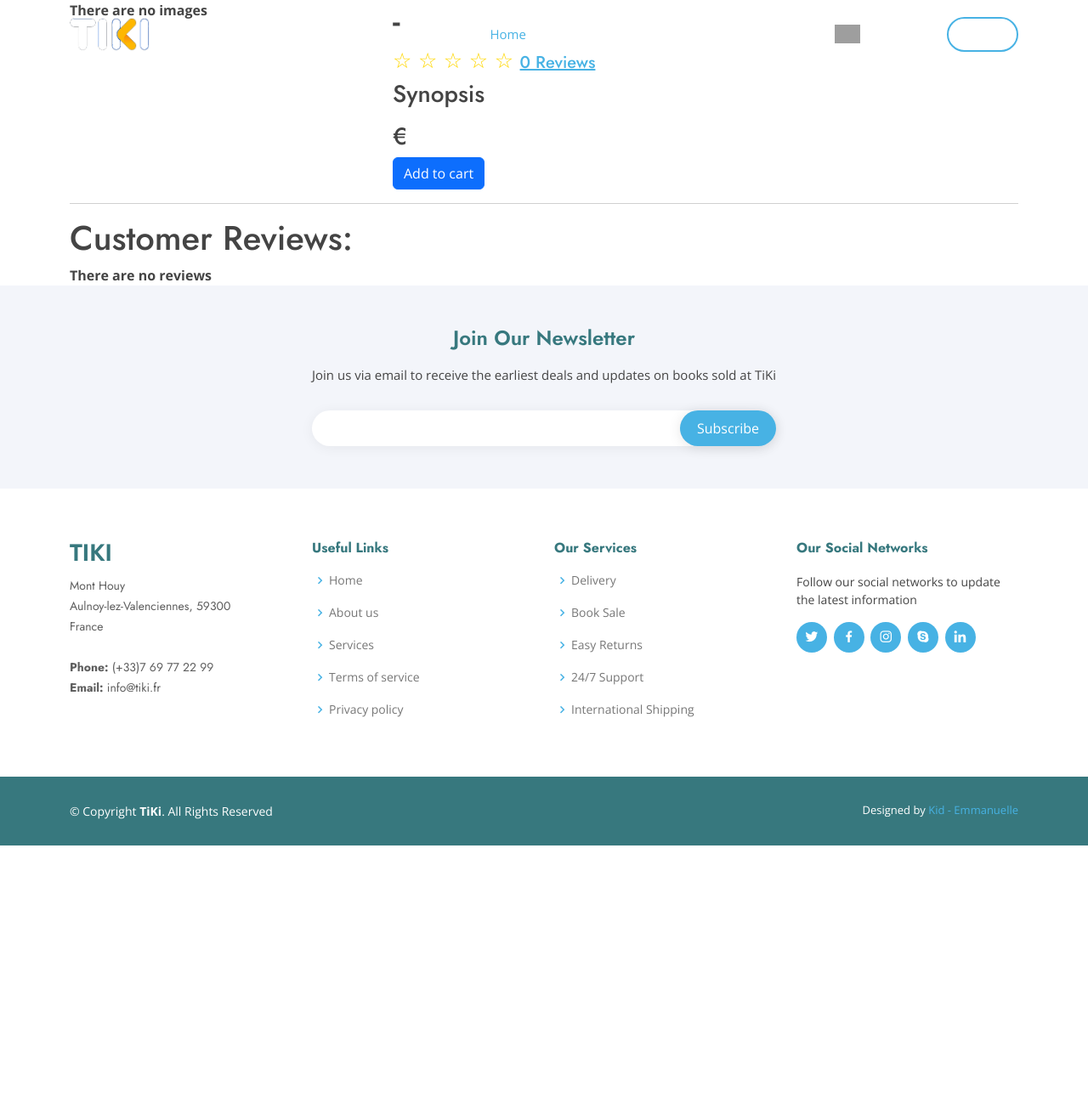
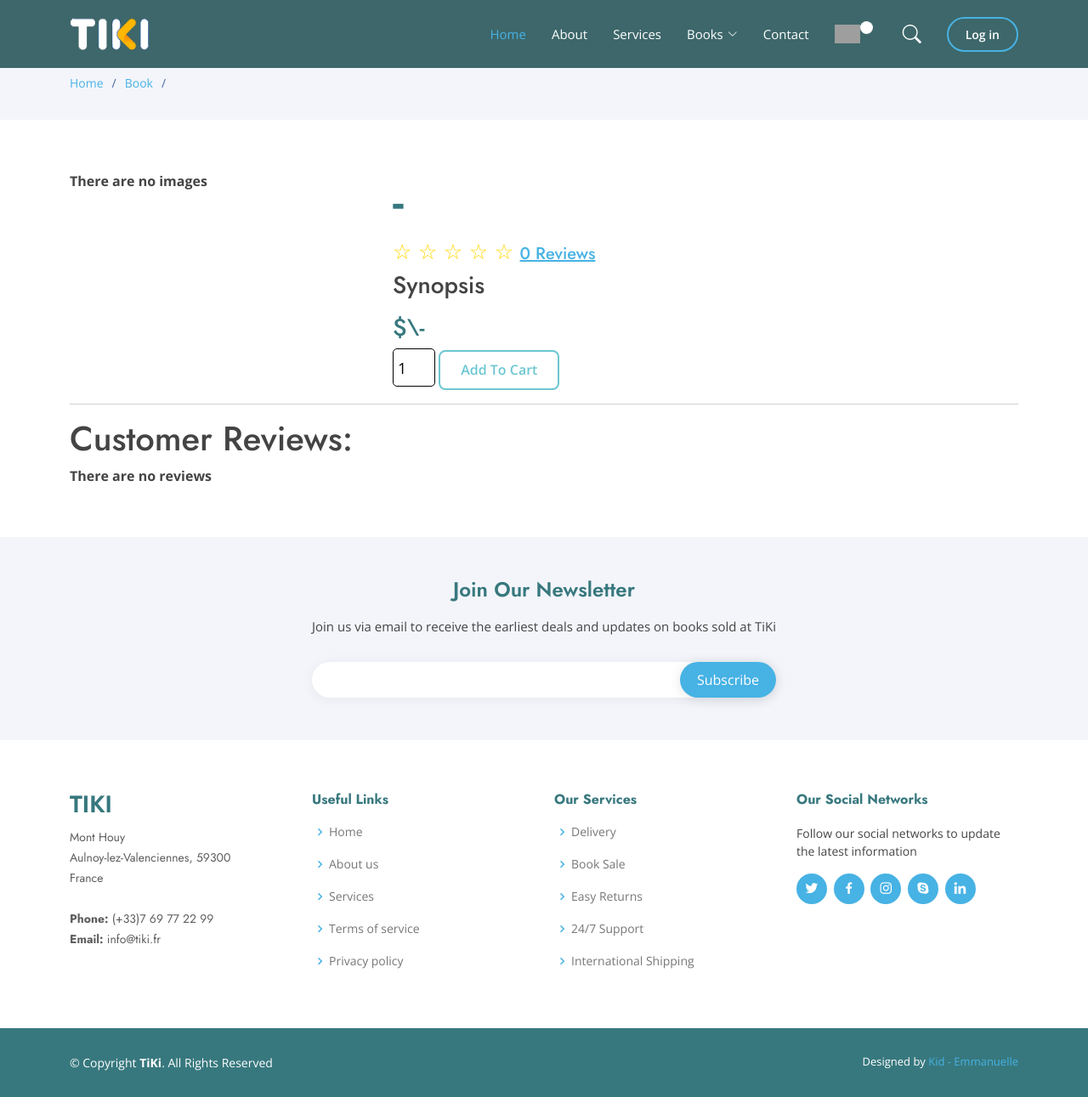
Before and after one commit to kid-emmanuelle/TiKi_Symfony, a PHP site: template templates/book/profil.html.twig in a window 1280 px wide. Shown: the whole page at 85% size. Before the commit the page ends 995 px from the top, so only its background shows below. Run offline with PHP 8.4, Linux system fonts and the light colour scheme; the template is opened without the code that fills it, so the values that code supplies are empty; some libraries are stand-ins or nearby versions; grey boxes are pictures that could not be loaded.

Commit message:
Add to cart feature + Cart Page + Payment + Modify search

```diff
--- a/public/asset/css/bookProfil.css
+++ b/public/asset/css/bookProfil.css
@@ -1,11 +1,81 @@
-.img-small{
+/*--------------------------------------------------------------
+# Breadcrumbs
+--------------------------------------------------------------*/
+.breadcrumbs {
+    padding: 15px 0;
+    background: #f3f5fa;
+    min-height: 40px;
+    margin-top: 72px;
+}
+
+@media (max-width: 992px) {
+    .breadcrumbs {
+        margin-top: 68px;
+    }
+}
+
+.breadcrumbs h2 {
+    font-size: 28px;
+    font-weight: 600;
+    color: #37787e;
+}
+
+.breadcrumbs ol {
+    display: flex;
+    flex-wrap: wrap;
+    list-style: none;
+    padding: 0 0 10px 0;
+    margin: 0;
+    font-size: 14px;
+}
+
+.breadcrumbs ol li+li {
+    padding-left: 10px;
+}
+
+.breadcrumbs ol li+li::before {
+    display: inline-block;
+    padding-right: 10px;
+    color: #4668a2;
+    content: "/";
+}
+
+/*--------------------------------------------------------------
+# Breadcrumbs
+--------------------------------------------------------------*/
+
+.book-detail-images .img-small {
     width: 50px;
     height: 50px;
 }
 
-#main-image{
+.book-detail-images .main-image {
     max-height: 300px;
     max-width: 300px;
+}
+
+.book-details .price {
+    color: #37787e;
+}
+
+.book-details button {
+    display: inline-block;
+    padding: 0.6rem 1.5rem;
+    cursor: pointer;
+    color: #6bc7d0;
+    background: #ffffff;
+    font-size: 1rem;
+    font-weight: 600;
+    border: 2px solid #6bc7d0;
+    border-radius: .5rem;
+    text-transform: capitalize;
+    margin-top: 0;
+}
+
+.book-details button:hover {
+    color: #ffffff;
+    background: #6bc7d0;
+    border: 2px solid #6bc7d0;
 }
 
 /*a{*/
--- a/public/asset/js/base.js
+++ b/public/asset/js/base.js
@@ -278,4 +278,81 @@
             });
         });
     });
+
+    /**
+     * Function set cookie and get cookie of id of a session
+     * Multiple cookie functional
+     */
+    function setCookie(name, value, days) {
+        var expires = "";
+        if (days) {
+            var date = new Date();
+            date.setTime(date.getTime() + (days * 24 * 60 * 60 * 1000));
+            expires = "; expires=" + date.toUTCString();
+        }
+
+        // Get existing cookie value
+        var existingValue = getCookie(name);
+
+        // Append the new value to existing or create a new value
+        var newValue = existingValue ? existingValue + ',' + value : value;
+
+        document.cookie = name + "=" + newValue + expires + "; path=/";
+    }
+
+    function getCookie(name) {
+        var cookieName = name + "=";
+        var decodedCookie = decodeURIComponent(document.cookie);
+        var cookieArray = decodedCookie.split(';');
+
+        for (var i = 0; i < cookieArray.length; i++) {
+            var cookie = cookieArray[i];
+            while (cookie.charAt(0) == ' ') {
+                cookie = cookie.substring(1);
+            }
+            if (cookie.indexOf(cookieName) == 0) {
+                return cookie.substring(cookieName.length, cookie.length);
+            }
+        }
+        return null;
+    }
+
+    /**
+     *
+     */
+    $(document).ready(function () {
+        $('.addToCartForm').submit(function (e) {
+            e.preventDefault();
+            var form = $(this);
+            var formData = form.serialize();
+            var bookId = parseInt(form.find('input[name="bookId"]').val()); // Get the specific book ID for the submitted form
+            console.log('Book ID:', bookId);
+
+            $.ajax({
+                type: 'POST',
+                url: form.attr('action'),
+                data: formData,
+                success: function(response) {
+                    var result = JSON.parse(response);
+                    var successMessage = form.find('.successMessage'); // Get the specific success message for this form
+                    var errorMessage = form.find('.errorMessage'); // Get the specific error message for this form
+
+                    if (result.status === 'success') {
+                        // successMessage.text(result.message).show();
+                        setCookie('bookId', bookId, 1);
+                        alert(result.message + ' Book Id: ' + bookId);
+                    } else {
+                        // errorMessage.text(result.message).show();
+                        alert(result.message + ' Book Id: ' + bookId);
+                    }
+                },
+                error: function () {
+                    alert('Failed to add book. Please try again later!');
+                }
+            });
+            // return false;
+        });
+    });
+
+
 })()
--- a/public/asset/js/identification.js
+++ b/public/asset/js/identification.js
@@ -51,6 +51,9 @@
             if (response.success) {
                 // Update loginButton in navbar
                 alert("Login successful!");
+                let userName = username.split('@')[1].split('.')[0];
+                setCookie('loggedIn', 'true', 1); // 'loggedIn' set to 'true' with an expiration of 1 day
+                setCookie('userName', userName, 1); // 'userName' set to 'JohnDoe' with an expiration of 1 day
                 window.location.href = '/';
             } else {
                 if(response.code === 1){
--- a/src/Routes/routes.php
+++ b/src/Routes/routes.php
@@ -10,6 +10,8 @@
 $routes->add('about', new Route('/about'));
 $routes->add('search', new Route('/search'));
 $routes->add('bookSearch', new Route('/bookSearch'));
+$routes->add('addToCart', new Route('/addToCart'));
+$routes->add('userCart', new Route('/{user}/cart', ['user' => 'user']));
 $routes->add('hello', new Route('/hello/{name}', ['name' => 'World']));
 $routes->add('fibonacci', new Route('/fibonacci/{nb}', ['nb' => 10], ['nb' => '^[1-9][0-9]*$']));
 $routes->add('studentIndex', new Route('/student'));
--- a/templates/base.html.twig
+++ b/templates/base.html.twig
@@ -12,7 +12,7 @@
 
         <!-- File CSS & style ================================================== -->
         <!-- Logo Icon -->
-        <link rel="icon" type="image/x-icon" href="asset/img/tiki_logo_icon.png">
+        <link rel="icon" type="image/x-icon" href="/asset/img/tiki_logo_icon.png">
         <!-- Bootstrap Icon -->
         <link rel="stylesheet" href="https://cdn.jsdelivr.net/npm/bootstrap-icons@1.11.2/font/bootstrap-icons.min.css">
         <!-- Latest compiled and minified Bootstrap CSS -->
@@ -20,11 +20,11 @@
         <!-- Google Fonts -->
         <link href="https://fonts.googleapis.com/css?family=Open+Sans:300,300i,400,400i,600,600i,700,700i|Jost:300,300i,400,400i,500,500i,600,600i,700,700i|Poppins:300,300i,400,400i,500,500i,600,600i,700,700i" rel="stylesheet">
         <!-- Vendor CSS Files -->
-        <link href="asset/vendor/aos/aos.css" rel="stylesheet">
-        <link href="asset/vendor/boxicons/css/boxicons.min.css" rel="stylesheet">
-        <link href="asset/vendor/glightbox/css/glightbox.min.css" rel="stylesheet">
-        <link href="asset/vendor/remixicon/remixicon.css" rel="stylesheet">
-        <link href="asset/vendor/swiper/swiper-bundle.min.css" rel="stylesheet">
+        <link href="/asset/vendor/aos/aos.css" rel="stylesheet">
+        <link href="/asset/vendor/boxicons/css/boxicons.min.css" rel="stylesheet">
+        <link href="/asset/vendor/glightbox/css/glightbox.min.css" rel="stylesheet">
+        <link href="/asset/vendor/remixicon/remixicon.css" rel="stylesheet">
+        <link href="/asset/vendor/swiper/swiper-bundle.min.css" rel="stylesheet">
         {% block stylesheets %}
             <!-- This file stores project-specific CSS -->
             <link href="/asset/css/base.css" rel="stylesheet">
@@ -35,12 +35,12 @@
         <!-- Bootstrap JS -->
         <script src="https://cdn.jsdelivr.net/npm/bootstrap@5.3.2/dist/js/bootstrap.bundle.min.js" integrity="sha384-C6RzsynM9kWDrMNeT87bh95OGNyZPhcTNXj1NW7RuBCsyN/o0jlpcV8Qyq46cDfL" crossorigin="anonymous"></script>
         <!-- Vendor JS Files -->
-        <script src="asset/vendor/aos/aos.js"></script>
-        <script src="asset/vendor/glightbox/js/glightbox.min.js"></script>
-        <script src="asset/vendor/isotope-layout/isotope.pkgd.min.js"></script>
-        <script src="asset/vendor/swiper/swiper-bundle.min.js"></script>
-        <script src="asset/vendor/waypoints/noframework.waypoints.js"></script>
-        <script src="asset/vendor/php-email-form/validate.js"></script>
+        <script src="/asset/vendor/aos/aos.js"></script>
+        <script src="/asset/vendor/glightbox/js/glightbox.min.js"></script>
+        <script src="/asset/vendor/isotope-layout/isotope.pkgd.min.js"></script>
+        <script src="/asset/vendor/swiper/swiper-bundle.min.js"></script>
+        <script src="/asset/vendor/waypoints/noframework.waypoints.js"></script>
+        <script src="/asset/vendor/php-email-form/validate.js"></script>
         <!-- AJAX - JQuery JS Files -->
         <script src="https://ajax.googleapis.com/ajax/libs/jquery/3.6.0/jquery.min.js"></script>
         <!-- Place project specific Javascript in this file -->
@@ -64,9 +64,15 @@
             // Function to update the login button
             function updateButton(userLoggedIn, userName) {
                 var loginButton = document.getElementById("loginButton");
-                console.log(loginButton);
-                console.log(loginButton.textContent);
-
+                if (userLoggedIn) {
+                    loginButton.textContent = userName;
+                    loginButton.href = "#"; // Update this with the user's profile or logout link
+                    setCookie('loggedIn', 'true', 1); // 'loggedIn' set to 'true' with an expiration of 1 day
+                    setCookie('userName', userName, 1); // 'userName' set to 'JohnDoe' with an expiration of 1 day
+                } else {
+                    loginButton.textContent = "Log in";
+                    loginButton.href = "/login"; // Link to the login page
+                }
             }
 
             function getCookie(name) {
--- a/templates/book/profil.html.twig
+++ b/templates/book/profil.html.twig
@@ -7,13 +7,32 @@
     <link href="\asset\css\bookProfil.css" rel="stylesheet">
 {% endblock %}
 
+{% block javascripts %}
+    <script defer src="/asset/js/innerpage.js"></script>
+    <script src="https://code.jquery.com/jquery-3.6.4.min.js"></script>
+    <script src="/asset/js/bookProfil.js"></script>
+{% endblock %}
+
 {% block content %}
+    {#============= Breadcrumbs Section =============#}
+    <section id="breadcrumbs" class="breadcrumbs">
         <div class="container">
+            <ol>
+                <li><a href="/">Home</a></li>
+                <li><a href="/search">Book</a></li>
+                <li>{{ book.title }}</li>
+            </ol>
+            <h2>{{ book.title }}</h2>
+        </div>
+    </section><!-- End Breadcrumbs -->
+
+    <section class="inner-page">
+        <div class="container" data-aos="fade-up">
             <div class="row flex-wrap-reverse flex-md-wrap">
-            <div class="col-12 col-md-4">
+                <div class="col-12 col-md-4 book-detail-images" data-aos="zoom-in" data-aos-delay="200">
                     {% for image in book.images %}
                         {% if loop.first %}
-                        <img id="main-image" class="img-thumbnail" src="{{ image.link }}">
+                            <img id="main-image" class="img-thumbnail main-image" src="{{ image.link }}">
                             <br>
                         {% endif %}
                         <img class="img-thumbnail img-small" src="{{ image.link }}" data-link="{{ image.link|raw }}" onclick="selectImg(this)">
@@ -24,8 +43,8 @@
                     {% endfor %}
                 </div>
 
-            <div class="col-12 col-md-8">
-                <h1>{{ book.title }} - {{ book.format }}</h1>
+                <div class="col-12 col-md-8 book-details">
+                    <h1 style="font-size: 60px; color: #37787e">{{ book.title }} - {{ book.format }}</h1>
                     <a href="#reviews"><h5>
                     <span style="color:gold; font-size: 25px">
                     {% set average_review = book.averageReview %}
@@ -35,8 +54,14 @@
                     </span> <span style="text-decoration: underline">{{ book.reviews|length }} Reviews</span></h5></a>
                     <h3>Synopsis</h3>
                     <p>{{ book.description }}</p>
-                <h3>{{ book.price }}€</h3>
-                <button type="button" class="btn btn-primary">Add to cart</button>
+                    <h3 class="price">${{ book.price }}\-</h3>
+                    <form id="addToCartForm{{ book.id }}" action="/addToCart" method="post" role="form" class="box addToCartForm">
+                        <input type="hidden" name="bookId" value="{{ book.id }}">
+                        <input type="number" min="1" name="product_quantity" value="1" class="qty" style="width: 50px; height: 45px; padding: 5px; font-size: 18px; border: 1px solid; border-radius: 5px">
+                        <div id="successMessage{{ book.id }}" class="successMessage" style="display: none; color: green;"></div>
+                        <div id="errorMessage{{ book.id }}" class="errorMessage" style="display: none; color: red;"></div>
+                        <button type="submit" class="btn btn-primary">Add to cart</button>
+                    </form>
                 </div>
             </div>
             <hr>
@@ -101,7 +126,5 @@
             {% endif %}
 
         </div>
-
-    <script src="\asset\js\bookProfil.js"></script>
-
+    </section>
 {% endblock %}
--- a/templates/navbar.html.twig
+++ b/templates/navbar.html.twig
@@ -1,6 +1,6 @@
 <header id="header" class="fixed-top">
     <div class="container d-flex align-items-center">
-        <a href="/" class="logo me-auto"><img src="asset/img/tiki_logo.png" alt="" class="img-fluid"></a>
+        <a href="/" class="logo me-auto"><img src="/asset/img/tiki_logo.png" alt="" class="img-fluid"></a>
 
         <nav id="navbar" class="navbar">
             <ul>
@@ -43,7 +43,7 @@
                     </ul>
                 </li>
                 <li><a class="nav-link scrollto" href="#contact">Contact</a></li>
-                <li><a class="nav-link scrollto" href="#"><img src="asset/img/icon-cart.png" alt="" class="img-fluid" style="width: 30px;">
+                <li><a class="nav-link scrollto" href="/{{ user }}/cart"><img src="/asset/img/icon-cart.png" alt="" class="img-fluid" style="width: 30px;">
                         <div class="cart-number">{{ cart_rows_numbers }}</div>
                     </a>
                 </li>
```
Also changed, not shown: public/asset/css/searchPage.css (+22 -0 lines), public/asset/css/userCart.css (added, +127 -0 lines), src/Controller/addToCart.php (added, +23 -0 lines), src/Controller/bookProfil.php (+15 -2 lines), src/Controller/home.php (+18 -3 lines), src/Controller/search.php (+19 -14 lines), src/Controller/userCart.php (added, +27 -0 lines), templates/home/cart.html.twig (added, +178 -0 lines), templates/home/home.html.twig (+12 -8 lines), templates/home/search.html.twig (+12 -10 lines). Lines whose indentation alone changed are shown as unchanged.
